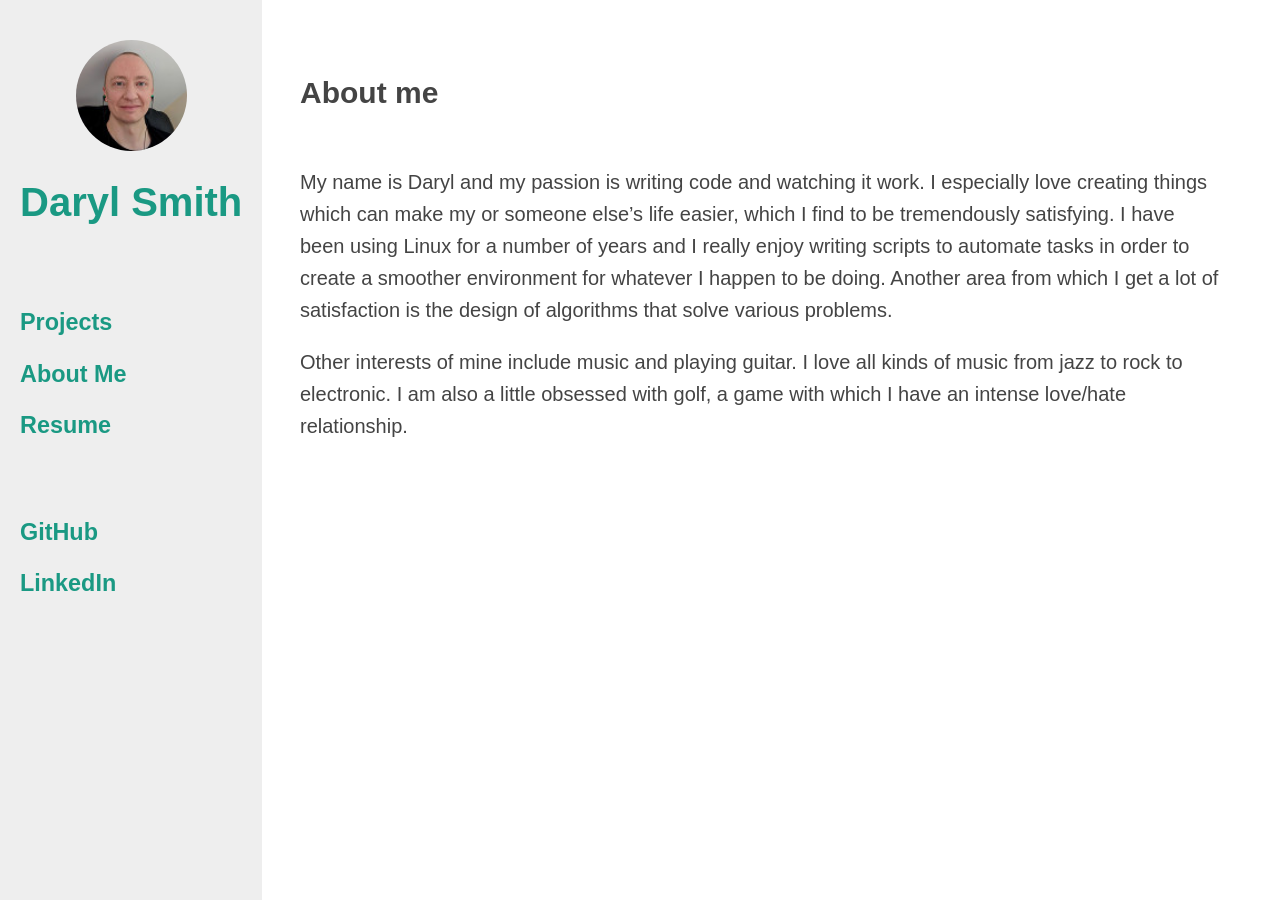
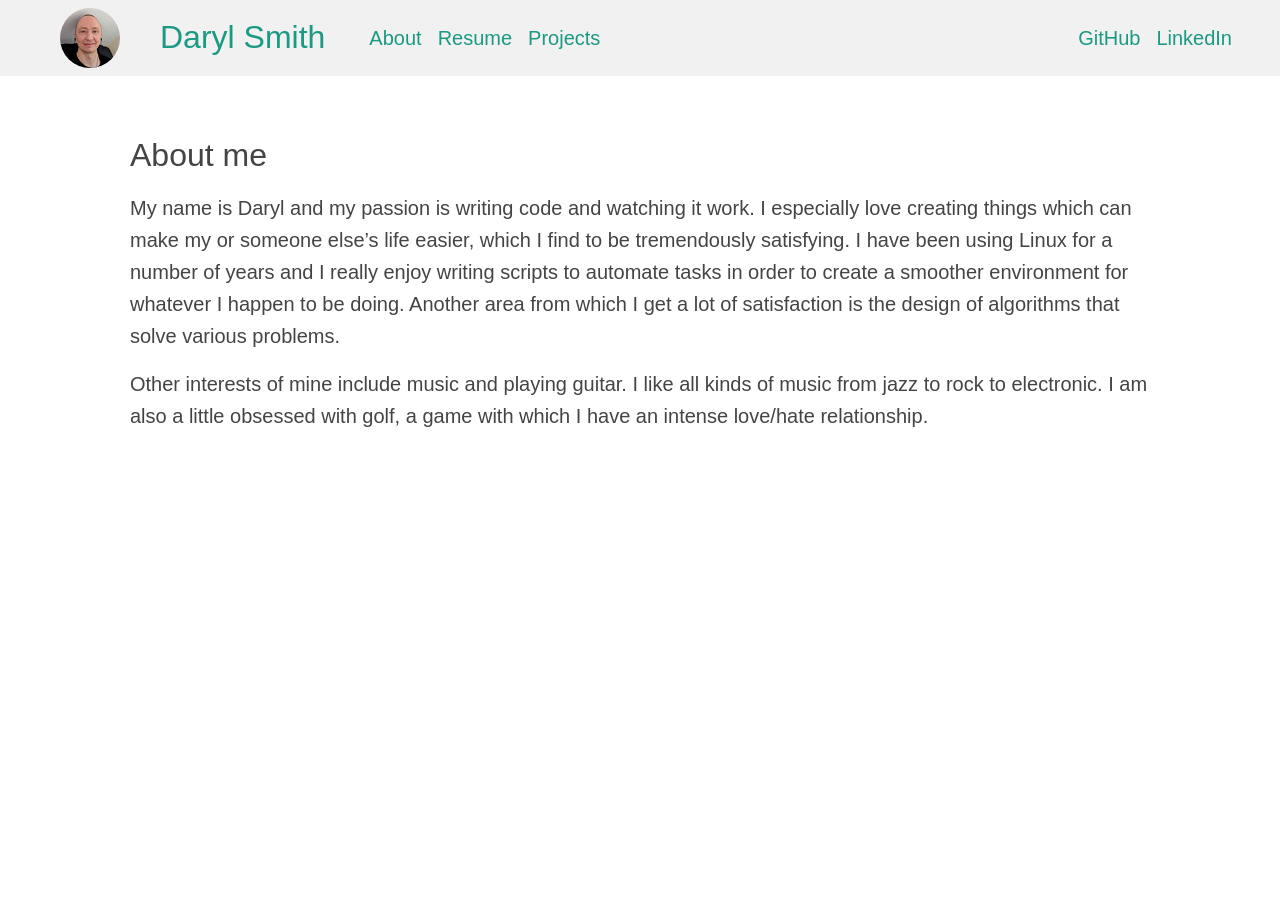
Before and after one commit to dschmaryl/dschmaryl.github.io, a Jekyll site: the page built from about/index.md, in a window 1280 px wide. Built offline with Jekyll 4.4.1, drawn with Linux system fonts in a browser that asks for light colours; nearby versions of some CDN libraries; some web fonts are replaced.

Commit message:
use bootstrap

```diff
--- a/_includes/head.html
+++ b/_includes/head.html
@@ -1,7 +1,10 @@
 <head>
   <meta charset="utf-8">
   <meta name="viewport" content="width=device-width, initial-scale=1, shrink-to-fit=no">
+  <link href="https://maxcdn.bootstrapcdn.com/bootstrap/4.0.0/css/bootstrap.min.css" rel="stylesheet" integrity="sha384-Gn5384xqQ1aoWXA+058RXPxPg6fy4IWvTNh0E263XmFcJlSAwiGgFAW/dAiS6JXm" crossorigin="anonymous">
   <link href="https://fonts.googleapis.com/css?family=Mukta+Mahee" rel="stylesheet">
   <link rel="stylesheet" type="text/css" href="{{ site.baseurl }}/public/css/main.css" />
+  <script src="https://code.jquery.com/jquery-3.2.1.slim.min.js" integrity="sha384-KJ3o2DKtIkvYIK3UENzmM7KCkRr/rE9/Qpg6aAZGJwFDMVNA/GpGFF93hXpG5KkN" crossorigin="anonymous"></script>
+  <script src="https://maxcdn.bootstrapcdn.com/bootstrap/4.0.0/js/bootstrap.min.js" integrity="sha384-JZR6Spejh4U02d8jOt6vLEHfe/JQGiRRSQQxSfFWpi1MquVdAyjUar5+76PVCmYl" crossorigin="anonymous"></script>
   <title>{{ page.title }}</title>
 </head>
--- /dev/null
+++ b/_includes/navbar.html
@@ -0,0 +1,32 @@
+<nav class="navbar navbar-expand-lg navbar-light">
+  <a href="{{ site.baseurl }}/">
+    <img class="selfie" src="{{ site.baseurl }}/public/selfie_60x60.jpg" alt="selfie"/>
+  </a>
+  <a class="navbar-brand" href="{{ site.baseurl }}/">Daryl Smith</a>
+
+  <button class="navbar-toggler" type="button" data-toggle="collapse" data-target="#navbarSupportedContent" aria-controls="navbarSupportedContent" aria-expanded="false" aria-label="Toggle navigation">
+    <span class="navbar-toggler-icon"></span>
+  </button>
+
+  <div class="collapse navbar-collapse" id="navbarSupportedContent">
+    <ul class="navbar-nav">
+      <li class="nav-item">
+        <a class="nav-link" href="{{ site.baseurl }}/about">About</a>
+      </li>
+      <li class="nav-item">
+        <a class="nav-link" href="{{ site.baseurl }}/resume">Resume</a>
+      </li>
+      <li class="nav-item active">
+        <a class="nav-link" href="{{ site.baseurl }}/projects">Projects</a>
+      </li>
+    </ul>
+    <ul class="navbar-nav ml-auto">
+      <li class="nav-item">
+        <a class="nav-link" href="https://github.com/dschmaryl">GitHub</a>
+      </li>
+      <li class="nav-item">
+        <a class="nav-link" href="https://www.linkedin.com/in/dschmaryl/">LinkedIn</a>
+      </li>
+    </ul>
+  </div>
+</nav>
--- a/_includes/sidebar.html
+++ /dev/null
@@ -1,11 +0,0 @@
-<div class="sidebar">
-  <img class="selfie" src="{{ site.baseurl }}/public/selfie_100x100.jpg" alt="selfie"/>
-  <a href="{{ site.baseurl }}/"><h1>Daryl Smith</h1></a>
-  <br />
-  <a href="{{ site.baseurl }}/projects"><h3>Projects</h3></a>
-  <a href="{{ site.baseurl }}/about"><h3>About Me</h3></a>
-  <a href="{{ site.baseurl }}/resume"><h3>Resume</h3></a>
-  <br />
-  <a href="https://github.com/dschmaryl"><h3>GitHub</h3></a>
-  <a href="https://www.linkedin.com/in/dschmaryl/"><h3>LinkedIn</h3></a>
-</div>
--- a/_layouts/default.html
+++ b/_layouts/default.html
@@ -2,7 +2,7 @@
 <html lang="en">
   {% include head.html %}
   <body>
-    {% include sidebar.html %}
+    {% include navbar.html %}
     <div class="container">
       {{ content }}
     </div>
--- a/about/index.md
+++ b/about/index.md
@@ -4,4 +4,4 @@ title: "About me"
 ---
 My name is Daryl and my passion is writing code and watching it work. I especially love creating things which can make my or someone else's life easier, which I find to be tremendously satisfying. I have been using Linux for a number of years and I really enjoy writing scripts to automate tasks in order to create a smoother environment for whatever I happen to be doing. Another area from which I get a lot of satisfaction is the design of algorithms that solve various problems.
 
-Other interests of mine include music and playing guitar. I love all kinds of music from jazz to rock to electronic. I am also a little obsessed with golf, a game with which I have an intense love/hate relationship.
+Other interests of mine include music and playing guitar. I like all kinds of music from jazz to rock to electronic. I am also a little obsessed with golf, a game with which I have an intense love/hate relationship.
--- a/public/css/main.css
+++ b/public/css/main.css
@@ -1,5 +1,4 @@
 body {
-  margin:40px auto;
   line-height: 1.6;
   font-family: 'Mukta Mahee', sans-serif;
   font-size: 20px;
@@ -7,12 +6,7 @@ body {
 }
 
 .container {
-  margin-left: 240px;
-  padding: 10px 60px 0 60px;
-}
-
-h1, h2, h3, h4 {
-  line-height: 1.2;
+  padding: 60px 60px 60px 60px;
 }
 
 a {
@@ -22,25 +16,37 @@ a {
 
 a:hover {
   color: #777;
+  text-decoration: none;
 }
 
-.sidebar {
-  height: 100%;
-  min-width: 200px;
-  position: fixed;
-  z-index: 1;
-  top: 0;
-  left: 0;
-  background-color: #EEE;
-  overflow-x: hidden;
-  padding: 40px 20px 0 20px;
+.navbar {
+  background-color: #f1f1f1;
+  padding-left: 40px;
+  padding-right: 40px;
+}
+
+.navbar-brand {
+  font-size: 1.6em;
+}
+
+.navbar a {
+  padding: 0 20px 0 20px;
+}
+
+nav a {
+  color: #1a9983 !important;
+}
+
+nav a:hover {
+  color: #777 !important;
+}
+
+.collapsing, .show {
+  padding: 20px 0 10px 20px;
 }
 
 .selfie {
   border-radius: 50%;
-  width: 50%;
-  margin: auto;
-  display: block;
 }
 
 .page-header {
```
Also changed, not shown: public/selfie_100x100.jpg (deleted), public/selfie_60x60.jpg (added).
